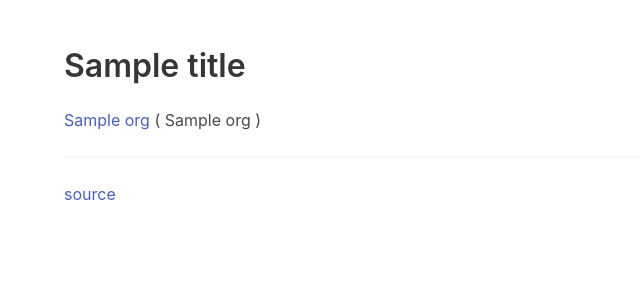
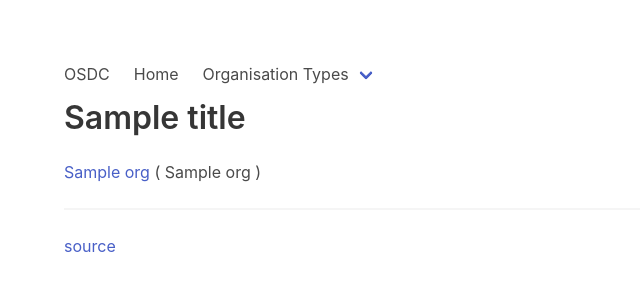
Before and after one commit to OSDC-Code-Maven/open-source-by-organizations, a Flask app: template templates/index.html in a window 1280 px wide. Shown: the top 300 px of the page, without its empty margins (0-640 px from the left). Run offline with Flask 2, Linux system fonts and the light colour scheme; the template is opened without the code that fills it: most values are stand-ins (such as "Sample title", 1, 10 or a date in 2020); some libraries are stand-ins or nearby versions.

Commit message:
divide by org type

```diff
--- a/templates/header.html
+++ b/templates/header.html
@@ -10,3 +10,5 @@
   <body>
     <section id="main-section" class="section">
       <div class="container">
+
+{% include 'navbar.html' %}
--- /dev/null
+++ b/templates/navbar.html
@@ -0,0 +1,35 @@
+<nav class="navbar" role="navigation" aria-label="main navigation">
+  <div class="navbar-brand">
+    <a class="navbar-item" href="/">
+     OSDC
+    </a>
+
+    <a role="button" class="navbar-burger" aria-label="menu" aria-expanded="false" data-target="navbarBasicExample">
+      <span aria-hidden="true"></span>
+      <span aria-hidden="true"></span>
+      <span aria-hidden="true"></span>
+    </a>
+  </div>
+  <div id="navbarBasicExample" class="navbar-menu">
+    <div class="navbar-start">
+      <a class="navbar-item" href="/open-source/">
+        Home
+      </a>
+
+      <div class="navbar-item has-dropdown is-hoverable">
+        <a class="navbar-link">
+          Organisation Types
+        </a>
+
+        <div class="navbar-dropdown">
+          {% for org_type in org_types %}
+          <a class="navbar-item" href="/{{org_type}}">
+            {{ org_type }}
+          </a>
+          {% endfor %}
+        </div>
+      </div>
+
+    </div>
+  </div>
+</nav>
```
Also changed, not shown: generate.py (+10 -1 lines).
